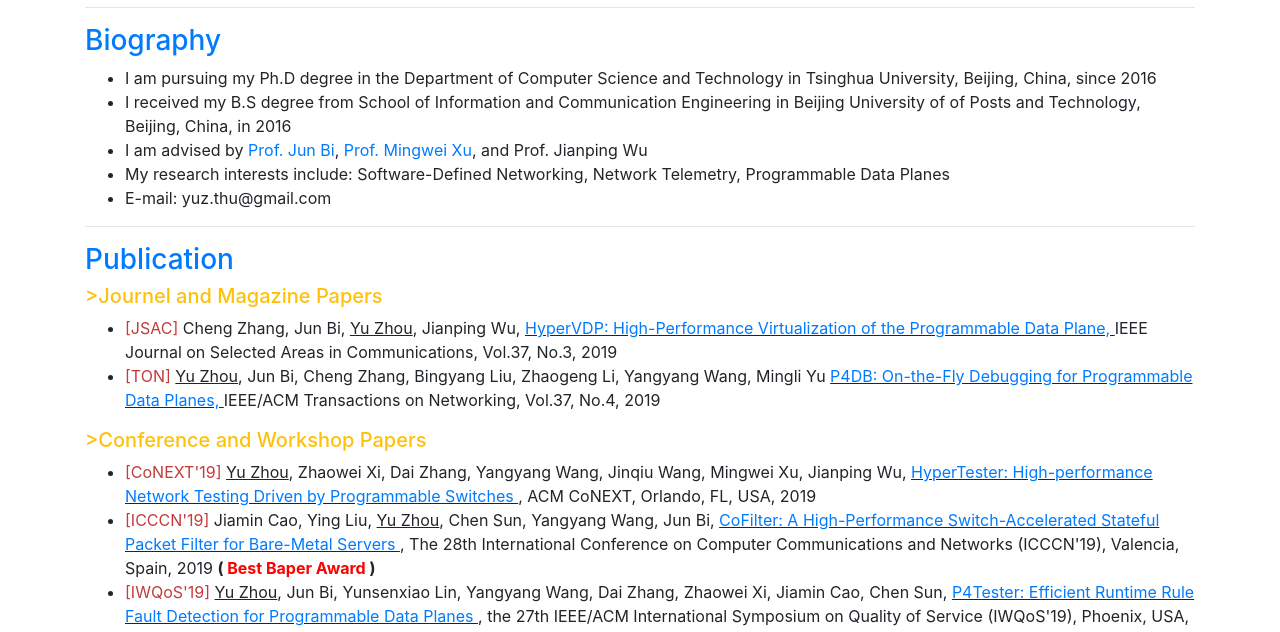
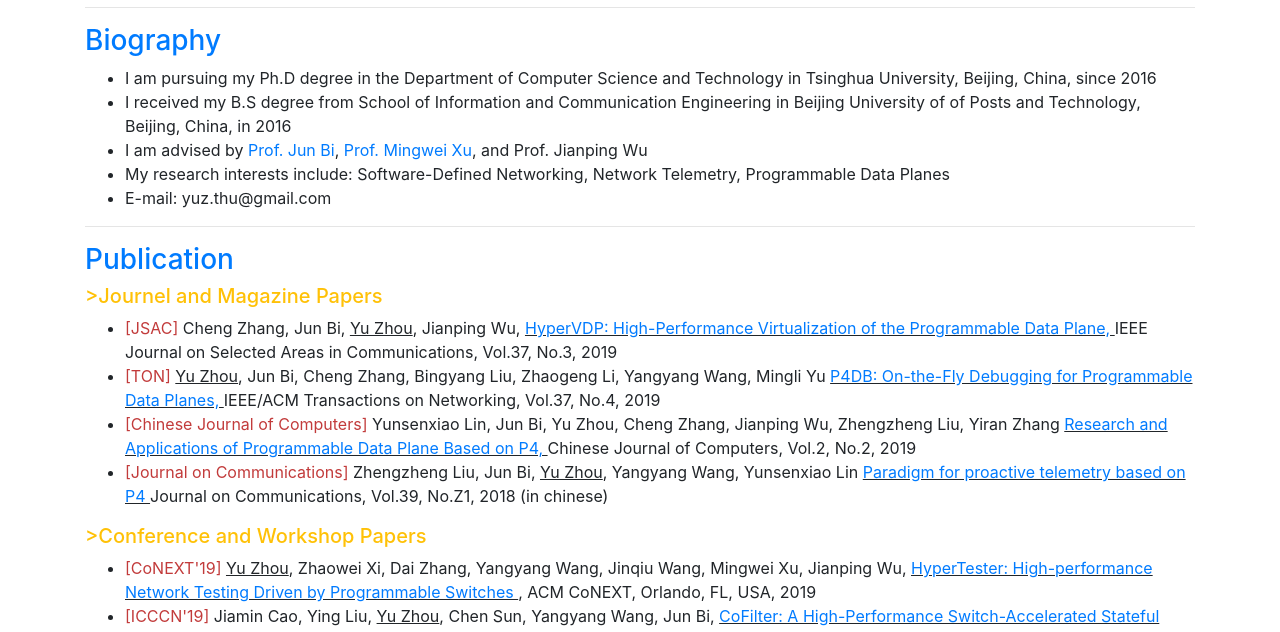
Before and after one commit to zhouyu-sunny/zhouyu-sunny.github.io, a plain HTML site: page index.html in a window 1280 px wide. Shown: the part 116-748 px from the top of the page. Drawn offline with Linux system fonts and the light colour scheme.

Commit message:
Add papers in chinese.

```diff
--- a/index.html
+++ b/index.html
@@ -52,8 +52,22 @@
 					</a></u>
 					IEEE/ACM Transactions on Networking, Vol.37, No.4, 2019
 				</li>
+				<li> <font color="#c23b3b">[Chinese Journal of Computers] </font>
+					Yunsenxiao Lin, Jun Bi, Yu Zhou, Cheng Zhang, Jianping Wu, Zhengzheng Liu, Yiran Zhang
+					<u><a href="./papers/p4-research.pdf" target="_blank">
+						Research and Applications of Programmable Data Plane Based on P4,
+					</a></u>
+					Chinese Journal of Computers, Vol.2, No.2, 2019
+				</li>
+				<li> <font color="#c23b3b">[Journal on Communications] </font>
+					Zhengzheng Liu, Jun Bi, <u>Yu Zhou</u>, Yangyang Wang, Yunsenxiao Lin
+					<u><a href="./papers/netvision.pdf" target="_blank">
+						Paradigm for proactive telemetry based on P4
+					</a></u>
+					Journal on Communications, Vol.39, No.Z1, 2018 (in chinese)
+				</li>
+			</ul>
 
-			</ul>
 			<h5 class="text-warning"> >Conference and Workshop Papers</h5>
 			<ul>
 				<li> <font color="#c23b3b">[CoNEXT'19] </font>
```
Also changed, not shown: 3 other files.
